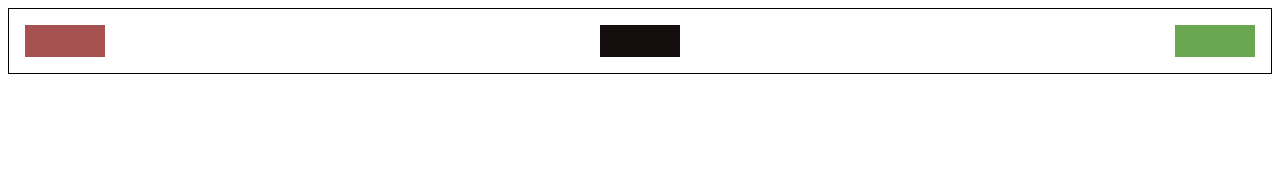
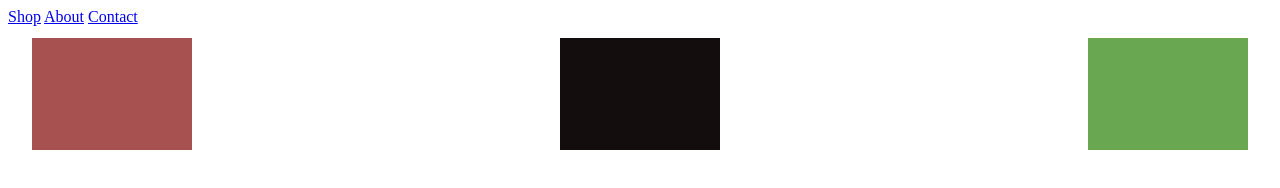
Before and after one commit to Mikiy-121/M2-SQ9-Frontend-HTML-CSS-JavaScript, a plain HTML site: page Day-14/flex.html in a window 1280 px wide. Drawn offline with Linux system fonts and the light colour scheme.

Commit message:
flex design simmilar to the pdf

```diff
--- a/Day-14/flex.html
+++ b/Day-14/flex.html
@@ -5,20 +5,38 @@
     <meta name="viewport" content="width=device-width, initial-scale=1.0" />
     <title>Document</title>
     <style>
-      .navbar {
+      /* .navbar {
         border: 1px solid black;
         display: flex;
         justify-content: center;
         padding: 1rem;
         justify-content: space-between;
+      } */
+      .navbar {
+        display: flex;
+        align-items: center;
+        justify-content: space-between;
+        gap: 24px;
+        flex-wrap: wrap; /* drop to new line */
+        padding: 12px 24px;
+      }
+      .navbar .links {
+        display: flex;
+        gap: 16px;
+        justify-content:space-around ;
       }
     </style>
   </head>
   <body>
+    <div class="links">
+      <a href="#shop">Shop</a>
+      <a href="#about">About</a>
+      <a href="#contact">Contact</a>
+    </div>
     <div class="navbar">
-      <div style="background-color: #a75151; width: 5rem; height: 2rem"></div>
-      <div style="background-color: #130d0d; width: 5rem; height: 2rem"></div>
-      <div style="background-color: #69a751; width: 5rem; height: 2rem"></div>
+      <div style="background-color: #a75151; width: 10rem; height: 7rem"></div>
+      <div style="background-color: #130d0d; width: 10rem; height: 7rem"></div>
+      <div style="background-color: #69a751;  width: 10rem; height: 7rem"></div>
     </div>
   </body>
 </html>
```
